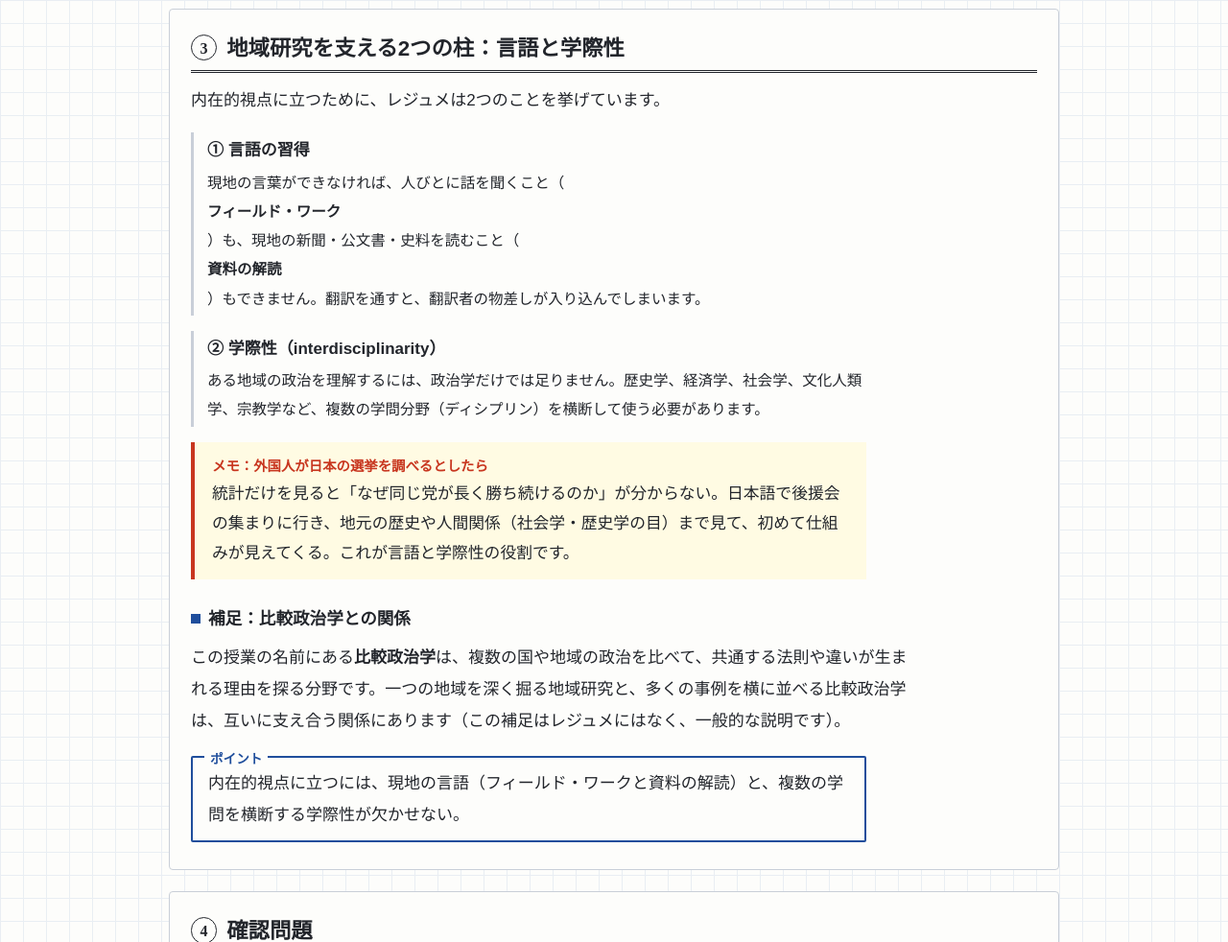
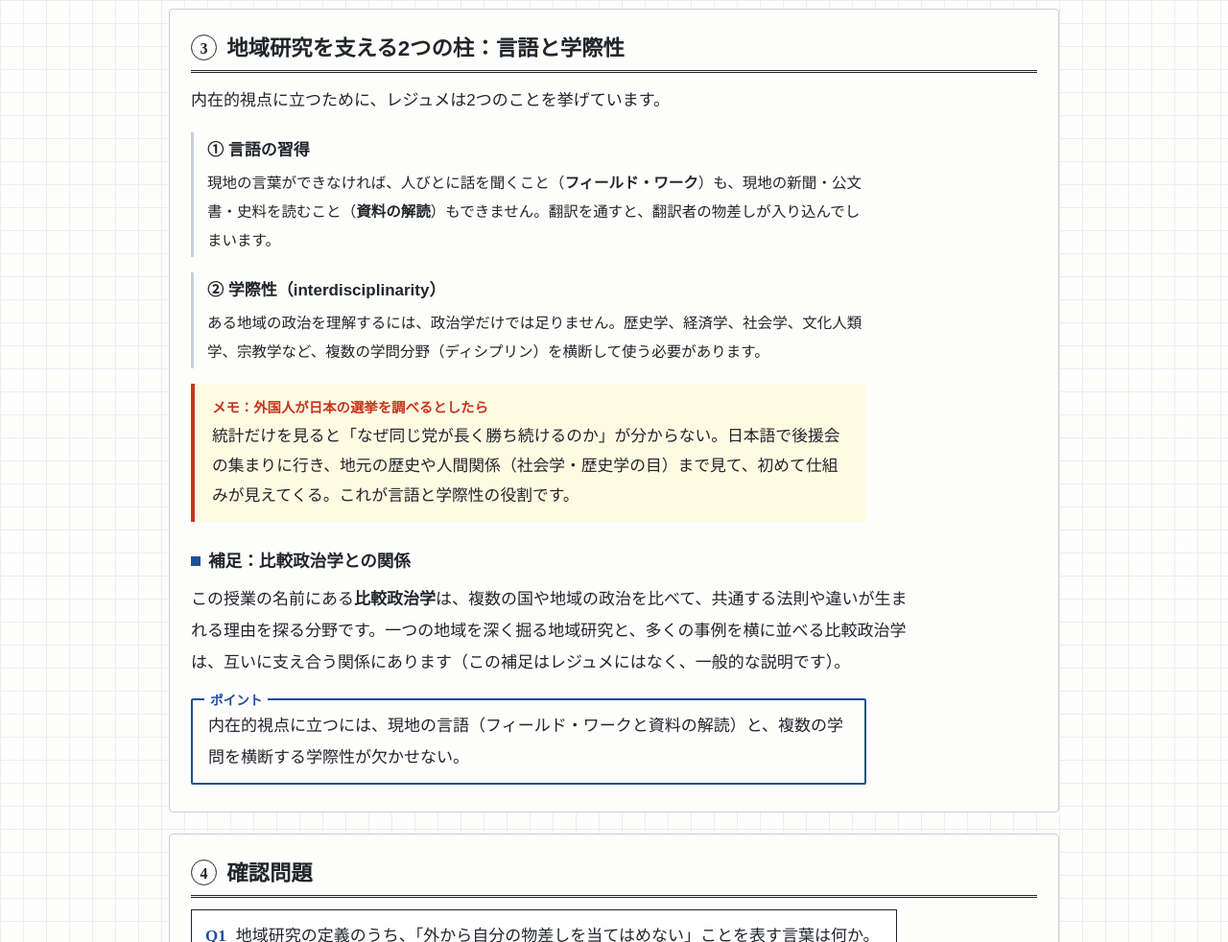
Before and after one commit to damatsucon/hikakuseiji, a plain HTML site: page ch01/index.html in a window 1280 px wide. Shown: the part 1704-2686 px from the top of the page at 96% size. Drawn offline with Linux system fonts and the light colour scheme; a web font is replaced by a local one.

Commit message:
第1回：枠内の太字で改行される表示を修正
Co-Authored-By: Claude Opus 5.5 <noreply@anthropic.com>
Claude-Session: https://claude.ai/code/session_01Hpg9KKE3v4fepc4L1tY8iK

```diff
--- a/_common/base.css
+++ b/_common/base.css
@@ -165,6 +165,7 @@ svg .m{font-family:var(--font-math);font-style:italic}
 .ipanel[hidden]{display:none}
 .case{border-left:3px solid var(--line);padding:2px 0 2px 14px;margin:0 0 16px;max-width:44rem}
 .case b{display:block}
+.case p b{display:inline}
 .case .res{font-size:.9rem;margin:2px 0}
 .case p{margin:2px 0 0;font-size:.97rem}
 
--- a/ch01/index.html
+++ b/ch01/index.html
@@ -174,6 +174,7 @@ svg .m{font-family:var(--font-math);font-style:italic}
 .ipanel[hidden]{display:none}
 .case{border-left:3px solid var(--line);padding:2px 0 2px 14px;margin:0 0 16px;max-width:44rem}
 .case b{display:block}
+.case p b{display:inline}
 .case .res{font-size:.9rem;margin:2px 0}
 .case p{margin:2px 0 0;font-size:.97rem}
 
```
